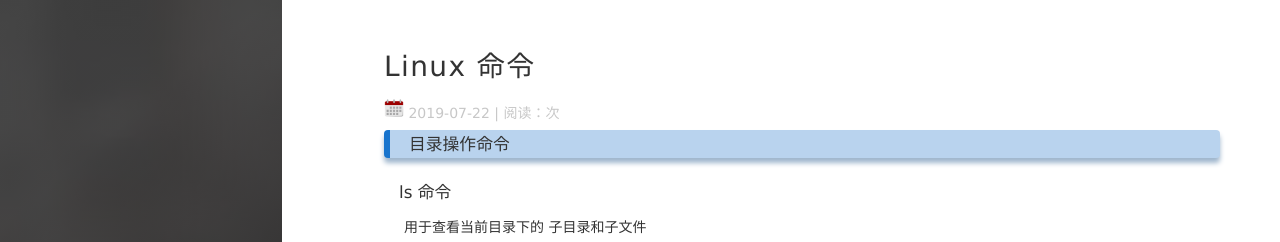
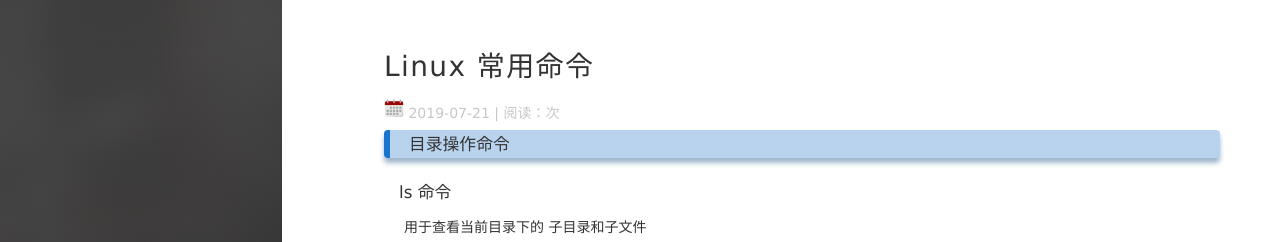
Before and after one commit to 787119359/787119359.github.io, a Jekyll site: the page built from _posts/2019-07-22-Linux 命令.md, in a window 1280 px wide and 900 px high. Shown: the top 242 px of the window. Built offline with Jekyll 4.4.1, drawn with Linux system fonts in a browser that asks for light colours; nearby versions of some CDN libraries; our own code applies the rules of GitHub Pages for plain Markdown files; comment, search, counter and statistics services are not loaded.

Commit message:
linux_command

```diff
--- a/_posts/2019-07-22-Linux 命令.md
+++ b/_posts/2019-07-22-Linux 命令.md
@@ -1,3 +1,12 @@
+---
+layout: post
+title: "Linux 常用命令"
+date: 2019-07-21
+tag: 学习
+---
+
+
+
 ### 目录操作命令
 
 #### ls 命令
```
